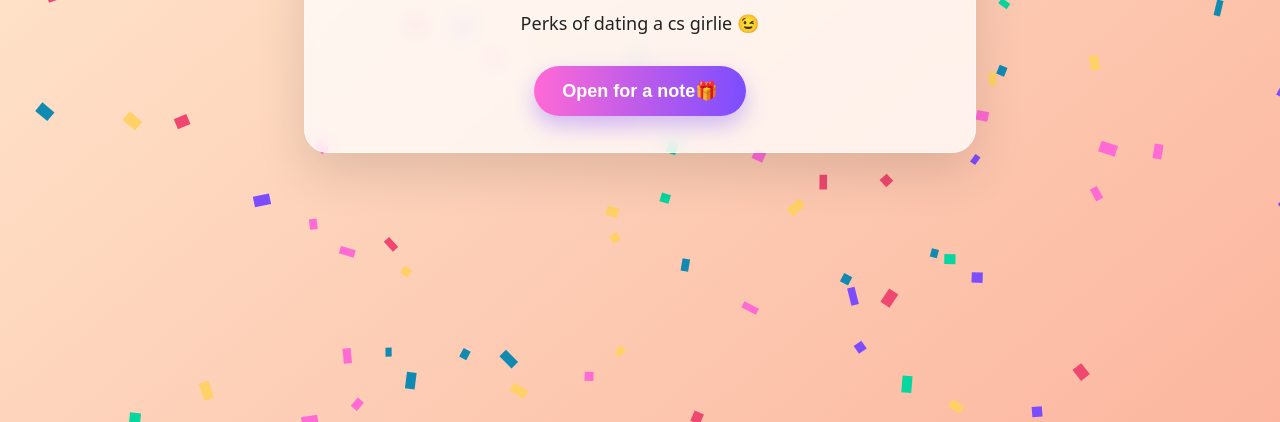
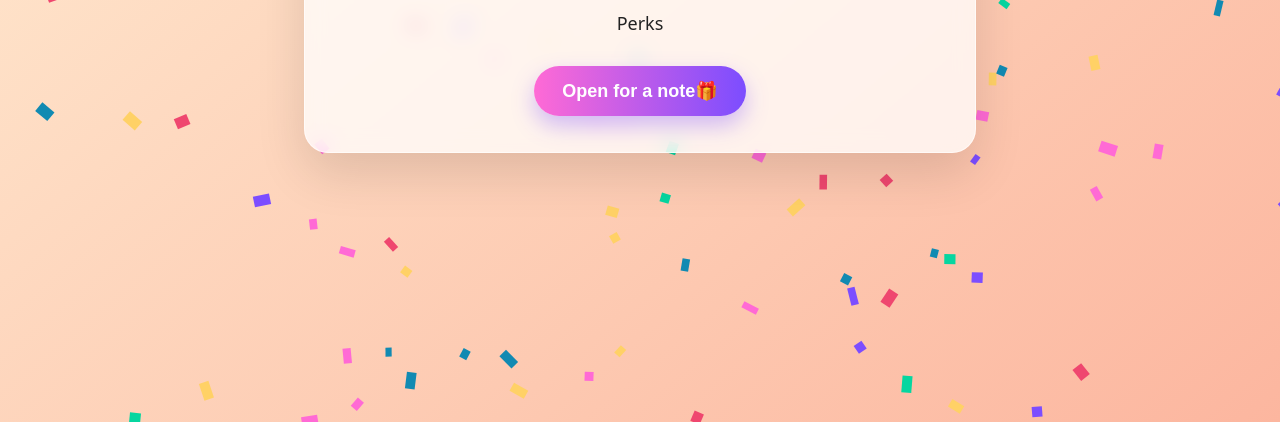
Before and after one commit to shahdhassan42/Birthday-Card, a plain HTML site: page index.html in a window 1280 px wide. Shown: the part 378-800 px from the top of the page. Drawn offline with Linux system fonts and the light colour scheme.

Commit message:
Add files via upload

```diff
--- a/index.html
+++ b/index.html
@@ -115,7 +115,7 @@
     <section class="card">
       <h1 id="headline">Happy Birthday🎂</h1>
       <p class="sub" id="dateLine"></p>
-      <p class="content" id="message">Perks of dating a cs girlie 😉</p>
+      <p class="content" id="message">Perks </p>
 
       <div class="btns">
         <button id="openBtn">Open for a note🎁</button>
```
